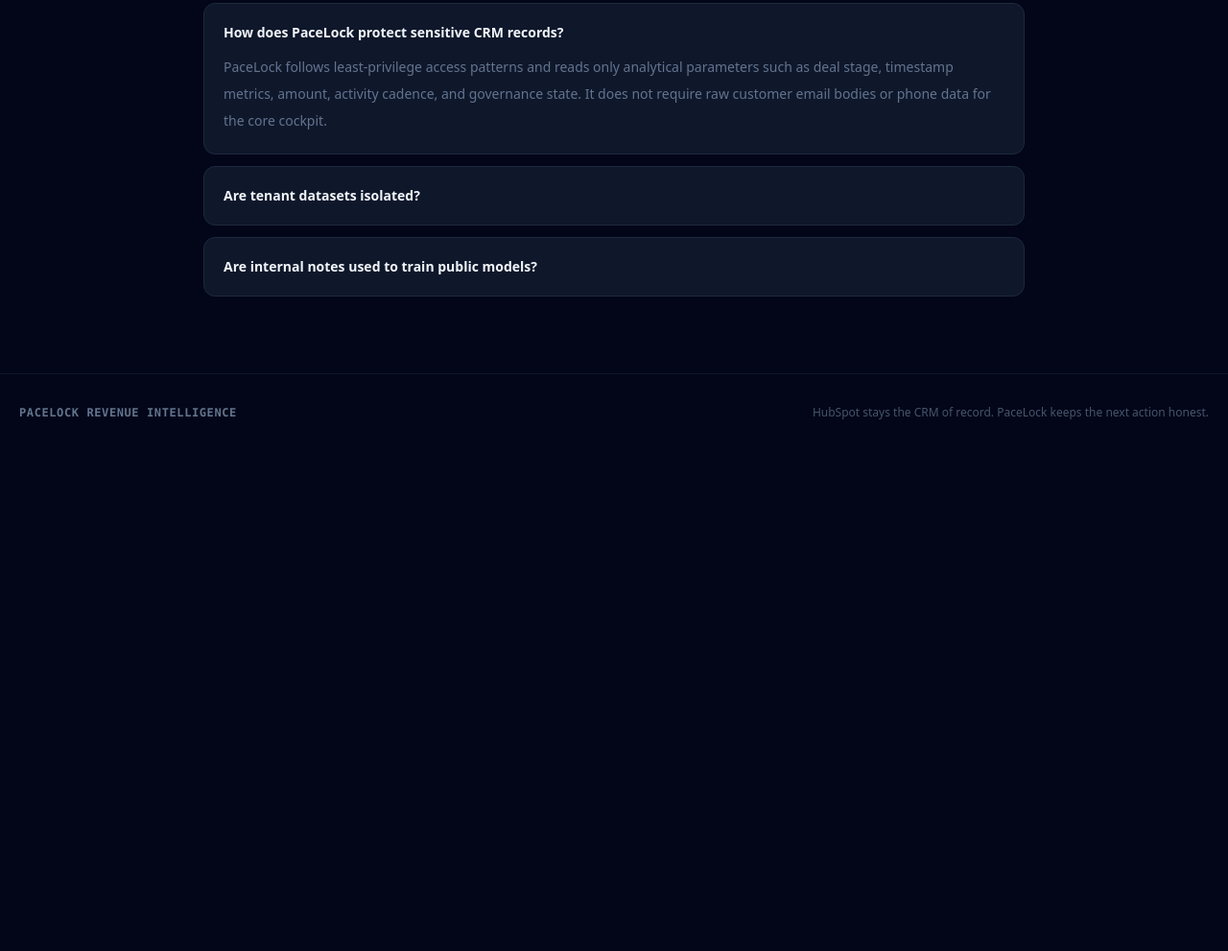
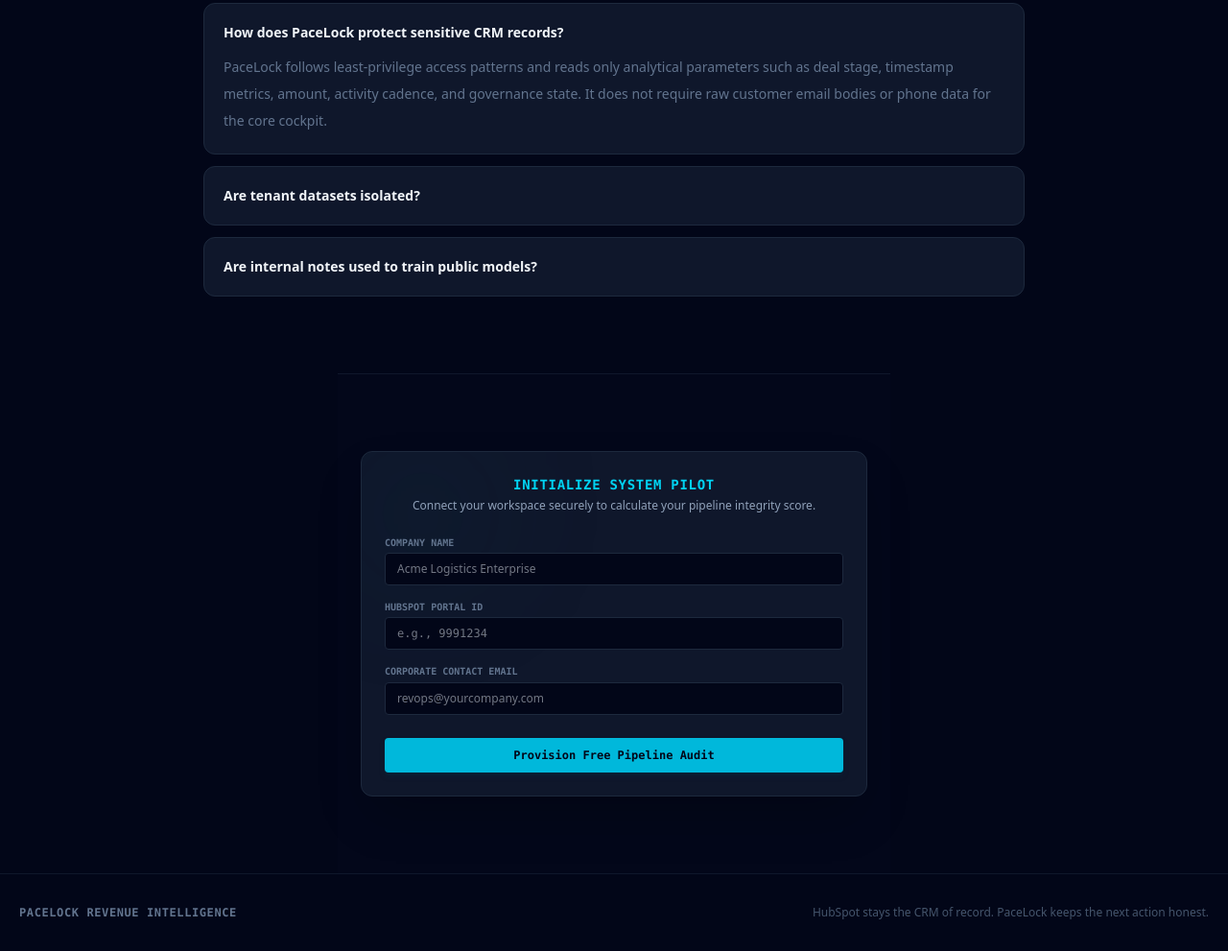
Before and after one commit to objectivanalytic/pacelock-site, a plain HTML site: page index.html in a window 1280 px wide. Shown: the part 2694-3685 px from the top of the page at 96% size. Before the commit the page ends 3164 px from the top, so only its background shows below. Drawn offline with nearby package versions, Linux system fonts and the light colour scheme.

Commit message:
Add pilot request form

```diff
--- a/index.html
+++ b/index.html
@@ -56,7 +56,7 @@
         </nav>
 
         <a
-          href="mailto:founders@pacelock.com?subject=PaceLock%20HubSpot%20pilot"
+          href="#pilot"
           class="inline-flex h-9 items-center rounded-md bg-cyan-400 px-4 font-mono text-[11px] font-black uppercase tracking-wider text-slate-950 shadow-lg shadow-cyan-950/30 transition hover:bg-cyan-300"
         >
           Request Pilot
@@ -349,6 +349,68 @@
           </details>
         </div>
       </section>
+
+      <section id="pilot" class="mx-auto max-w-xl border-t border-slate-900 bg-slate-900/10 px-6 py-20">
+        <div class="relative overflow-hidden rounded-xl border border-slate-800 bg-slate-900 p-6 shadow-2xl">
+          <div class="pointer-events-none absolute left-0 top-0 h-32 w-32 rounded-full bg-cyan-950/20 blur-3xl"></div>
+
+          <div class="relative mb-6 text-center">
+            <h3 class="font-mono text-sm font-bold uppercase tracking-wider text-cyan-400">Initialize System Pilot</h3>
+            <p class="mt-1 text-xs text-slate-400">Connect your workspace securely to calculate your pipeline integrity score.</p>
+          </div>
+
+          <form id="pilotForm" class="relative space-y-4 text-xs">
+            <div>
+              <label for="pilotCompany" class="mb-1 block font-mono text-[10px] font-bold uppercase text-slate-500">Company Name</label>
+              <input
+                type="text"
+                required
+                id="pilotCompany"
+                placeholder="Acme Logistics Enterprise"
+                class="w-full rounded border border-slate-800 bg-slate-950 px-3 py-2 font-medium text-slate-200 outline-none transition focus:border-cyan-500"
+              />
+            </div>
+            <div>
+              <label for="pilotPortal" class="mb-1 block font-mono text-[10px] font-bold uppercase text-slate-500">HubSpot Portal ID</label>
+              <input
+                type="text"
+                required
+                id="pilotPortal"
+                inputmode="numeric"
+                placeholder="e.g., 9991234"
+                class="w-full rounded border border-slate-800 bg-slate-950 px-3 py-2 font-mono text-slate-200 outline-none transition focus:border-cyan-500"
+              />
+            </div>
+            <div>
+              <label for="pilotEmail" class="mb-1 block font-mono text-[10px] font-bold uppercase text-slate-500">Corporate Contact Email</label>
+              <input
+                type="email"
+                required
+                id="pilotEmail"
+                placeholder="revops@yourcompany.com"
+                class="w-full rounded border border-slate-800 bg-slate-950 px-3 py-2 font-medium text-slate-200 outline-none transition focus:border-cyan-500"
+              />
+            </div>
+
+            <div class="pt-2">
+              <button
+                type="submit"
+                class="w-full cursor-pointer rounded bg-cyan-500 py-2.5 font-mono font-bold text-slate-950 shadow-md shadow-cyan-950/40 transition hover:bg-cyan-600"
+              >
+                Provision Free Pipeline Audit
+              </button>
+            </div>
+          </form>
+
+          <div id="pilotSuccess" class="relative hidden py-6 text-center animate-slide-up">
+            <span class="mx-auto mb-3 flex h-8 w-8 items-center justify-center rounded-full border border-emerald-800 bg-emerald-950 font-mono text-sm font-bold text-emerald-400">✓</span>
+            <h4 class="font-mono text-xs font-bold uppercase tracking-wide text-emerald-400">Workspace Environment Queued</h4>
+            <p class="mx-auto mt-1 max-w-xs text-[11px] text-slate-300">
+              Your sandbox context configuration is active. Check your email inbox to complete OAuth 2.0 authorization steps.
+            </p>
+          </div>
+        </div>
+      </section>
     </main>
 
     <footer class="border-t border-slate-900 py-8">
@@ -376,6 +438,25 @@
           }, 2600);
         });
       });
+
+      function handlePilotSubmission(event) {
+        event.preventDefault();
+
+        const company = document.getElementById('pilotCompany').value;
+        const portalId = document.getElementById('pilotPortal').value;
+        const email = document.getElementById('pilotEmail').value;
+
+        console.log('Routing pilot data payload parameters to Render API stack:', {
+          company,
+          portalId,
+          email
+        });
+
+        document.getElementById('pilotForm').classList.add('hidden');
+        document.getElementById('pilotSuccess').classList.remove('hidden');
+      }
+
+      document.getElementById('pilotForm')?.addEventListener('submit', handlePilotSubmission);
     </script>
   </body>
 </html>
```
